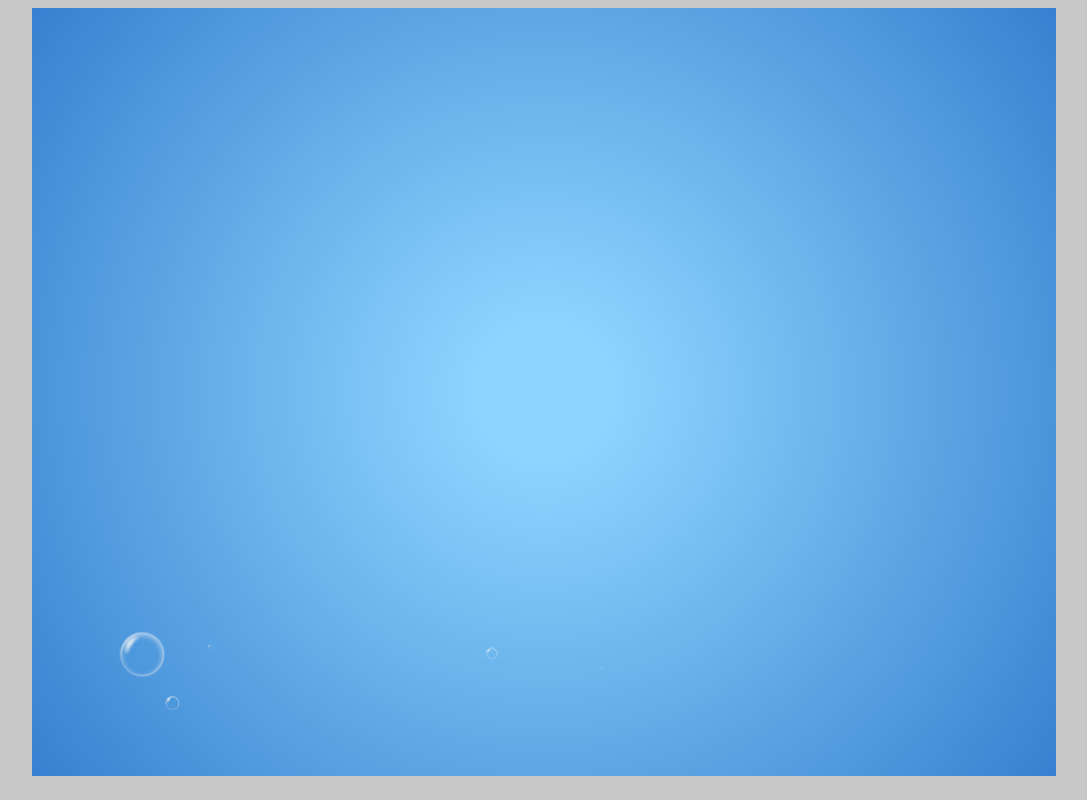
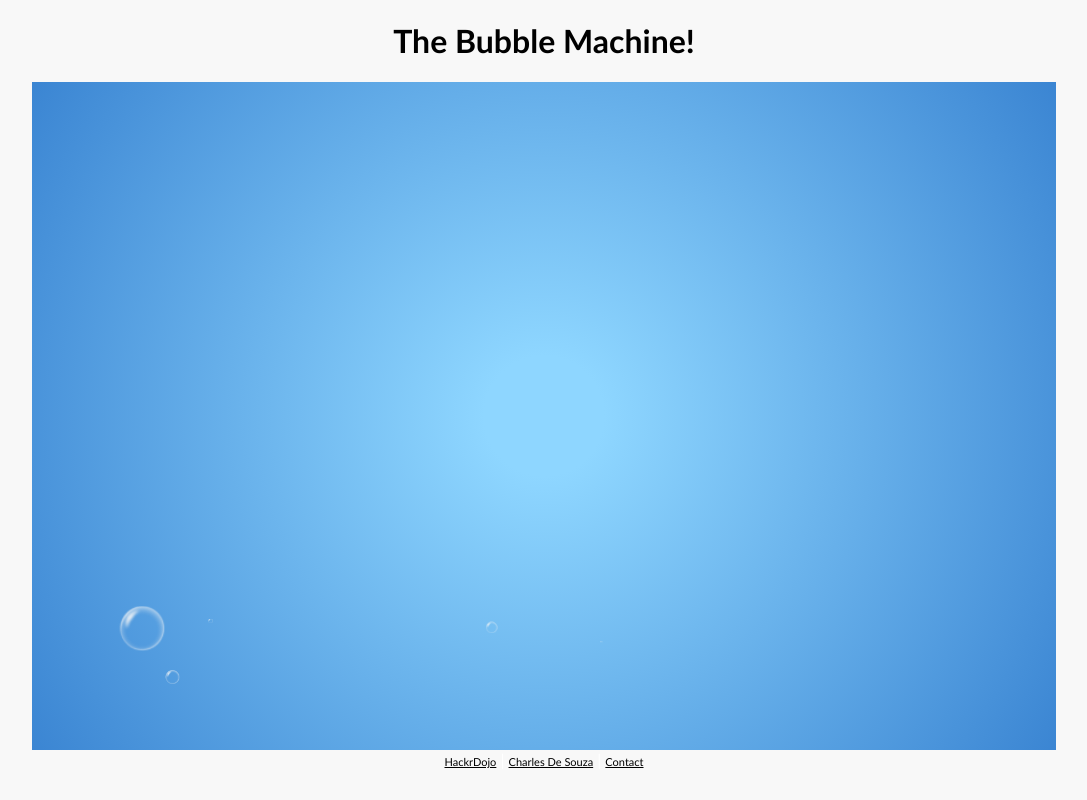
Before and after one commit to clockwork189/BubbleEngine, a plain HTML site: page index.html in a window 1280 px wide. Shown: the whole page, without its empty margins (96-1183 px from the left). Drawn offline with Linux system fonts and the light colour scheme; animation ran at ten frames a second.

Commit message:
Prettified it

```diff
--- a/app.js
+++ b/app.js
@@ -4,8 +4,6 @@ var stageHeight = canvas.height;
 
 // Creating game elements
 var bubbles = [];
-var mouseX = stageWidth / 2;
-var mouseY = 0;
 var frameCount = 0;
 
 var images = {};
@@ -106,7 +104,6 @@ var loop = function () {
     drawBackground();
     generateBubbles();
     drawBubbles();
-    console.log(bubbles.length);
     requestAnimationFrame(loop);
 };
 loop();
--- a/index.html
+++ b/index.html
@@ -7,6 +7,7 @@
             *{
             	-webkit-tap-highlight-color: rgba(0, 0, 0, 0);
             }
+
             #mainGameCanvas {
             	display: block;
                 margin: 0 auto;
@@ -22,18 +23,29 @@
             }
 
             #footer a{
-                color: #fff;
+                color: #000;
                 font-family: 'Trebuchet MS', Helvetica, sans-serif;
                 font-size: 11px;
             }
 
+            #controller {
+                margin: 5px auto;
+                width:950px;
+                text-align: center;
+            }
+
             body {
-                background-color: #c8c8c8;
+                background-color: #f8f8f8;
+                font-family: "Trebuchet MS", Helvetica, sans-serif;
             }
         </style>
 	</head>
 	<body>
-		<canvas id="mainGameCanvas" width="1024" height="768"></canvas>
+        <div id="controller">
+            <h1>The Bubble Machine!</h1>
+        </div>
+		<canvas id="mainGameCanvas" width="1024" height="668"></canvas>
+        <div id="footer"><a href="http://hackrdojo.com/" target="_blank">HackrDojo</a> | <a href="http://charlesdesouza.com/" target="_blank">Charles De Souza</a> | <a href="mailto:charles.desouza3000@gmail.com" target="_blank">Contact</a> </div>
         <script src="utility.js"></script>
         <script src="app.js"></script>
 	</body>
```
